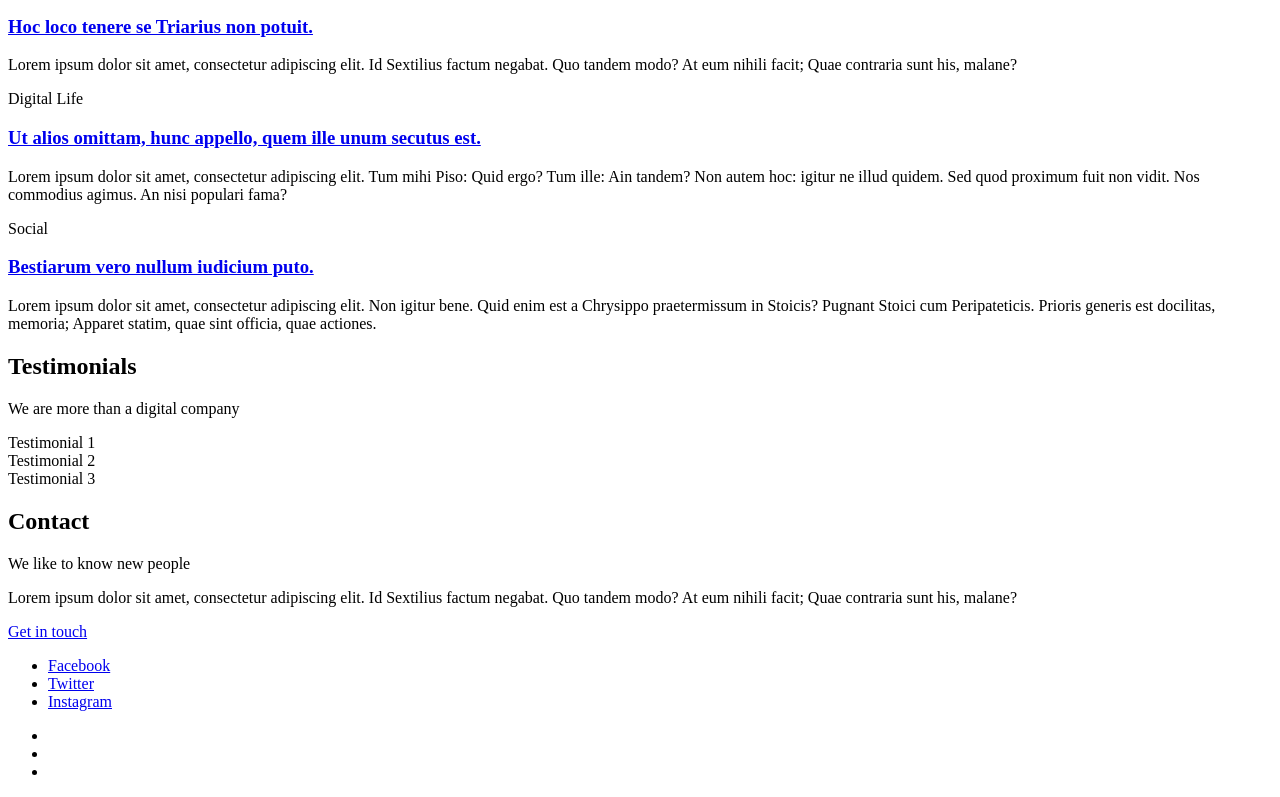
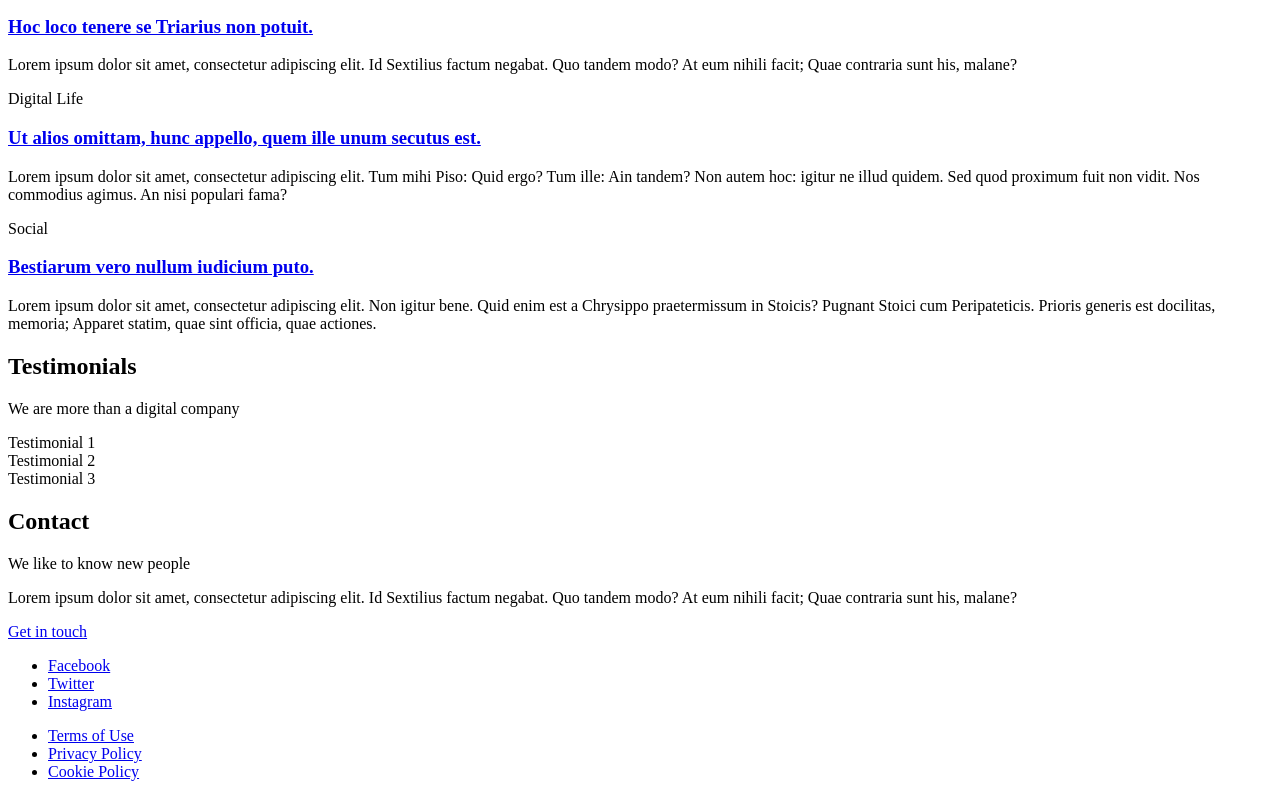
Before and after one commit to Elizbeh/holbertonschool-web_front_end, a plain HTML site: page html_advanced/25-index.html in a window 1280 px wide. Shown: the part 1342-2139 px from the top of the page. Drawn offline with Linux system fonts and the light colour scheme.

Commit message:
Secondary navigation menu

```diff
--- a/html_advanced/25-index.html
+++ b/html_advanced/25-index.html
@@ -83,14 +83,14 @@
                 <li><a href="https://www.instagram.com/holbertonschool/">Instagram</a></li>
             </ul>
         </div>
-	<div>
+        <div>
             <ul>
-	        <li><a href="#"Terms of Use</a></li>
-	        <li><a href="#"Privacy Policy</a></li>
-	        <li><a href="#"Cookie Policy</a></li>
+                <li><a href="#">Terms of Use</a></li>
+                <li><a href="#">Privacy Policy</a></li>
+                <li><a href="#">Cookie Policy</a></li>
             </ul>
 
-        </div>
+         <div>
     </footer>
 
 </body>
```
